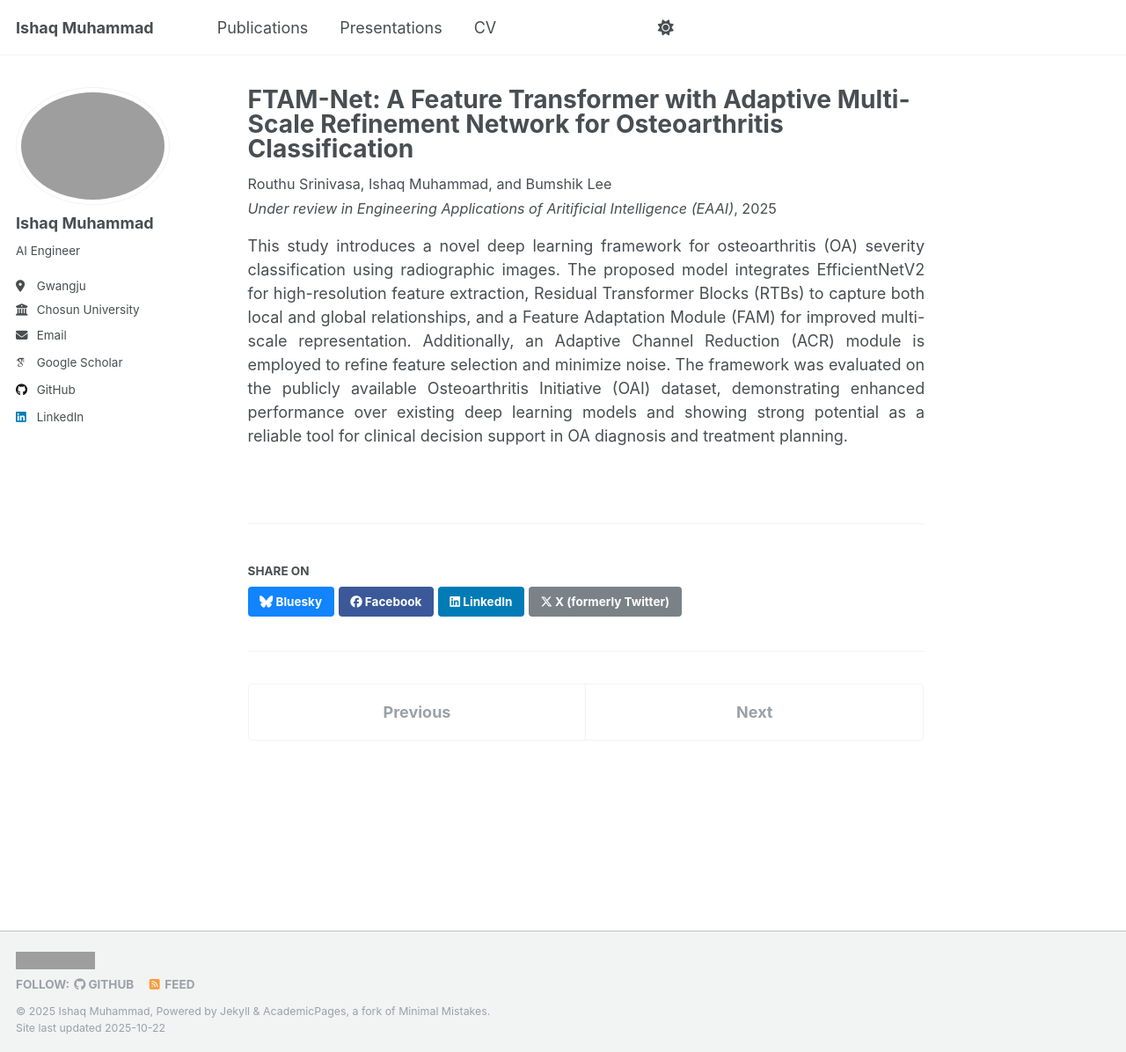
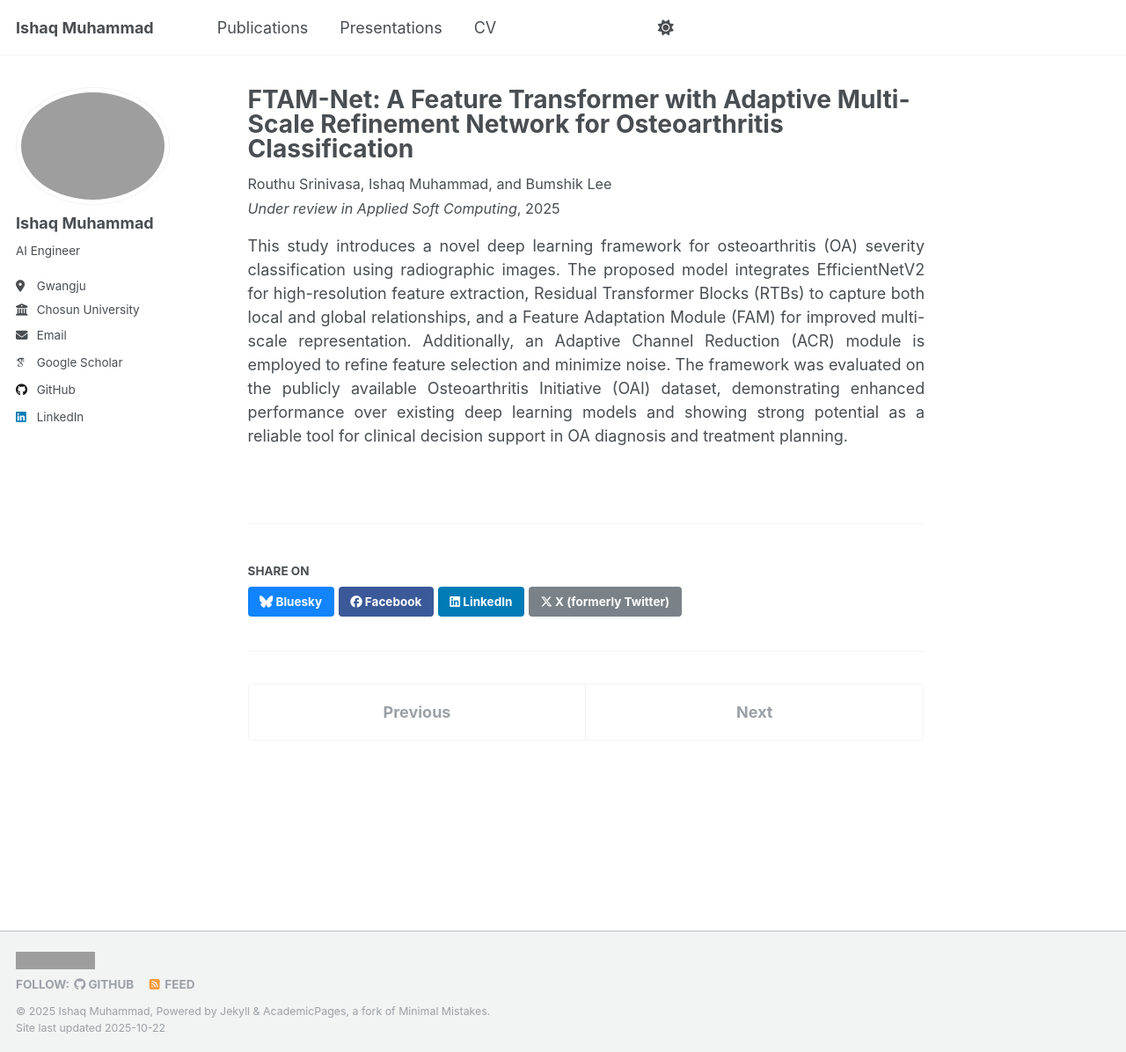
Before and after one commit to IshaqMKhan/IshaqMKhan.github.io, a Jekyll site: the page built from _publications/2010-10-01-paper-title-number-2.md, in a window 1280 px wide and 1196 px high. Shown: the whole window at 88% size. Built offline with Jekyll 4.4.1, drawn with Linux system fonts in a browser that asks for light colours; some web fonts are replaced; a script that is not in the unit is left out; grey boxes are pictures that could not be loaded.

Commit message:
Update 2010-10-01-paper-title-number-2.md

```diff
--- a/_publications/2010-10-01-paper-title-number-2.md
+++ b/_publications/2010-10-01-paper-title-number-2.md
@@ -4,7 +4,7 @@ collection: publications
 category: manuscripts
 permalink: /publication/2025-01-02-ftam-net-osteoarthritis
 date: 2025-01-02
-venue: "in Engineering Applications of Aritificial Intelligence (EAAI)"
+venue: "in Applied Soft Computing"
 status: "Under review"
 authors: "Routhu Srinivasa, Ishaq Muhammad, and Bumshik Lee"
 doi: "https://doi.org/10.xxxx/xxxxxx"
```
